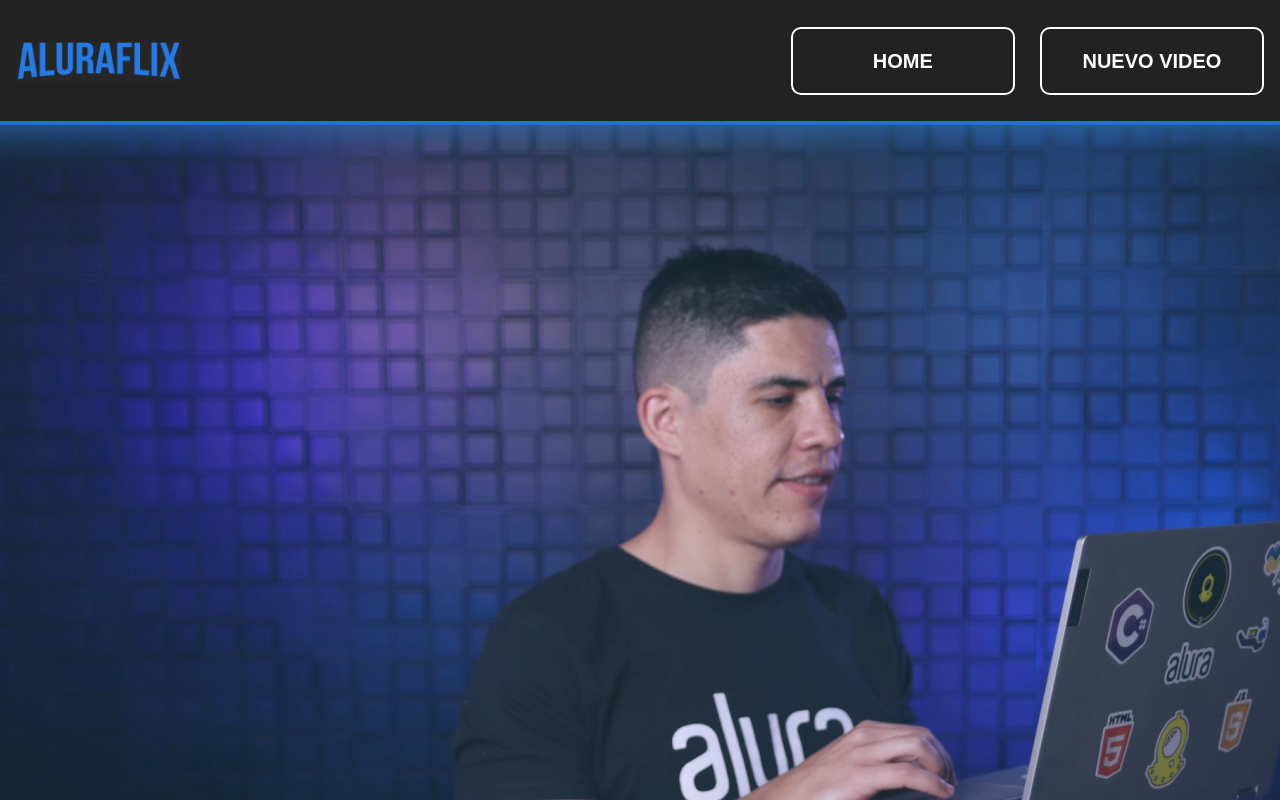
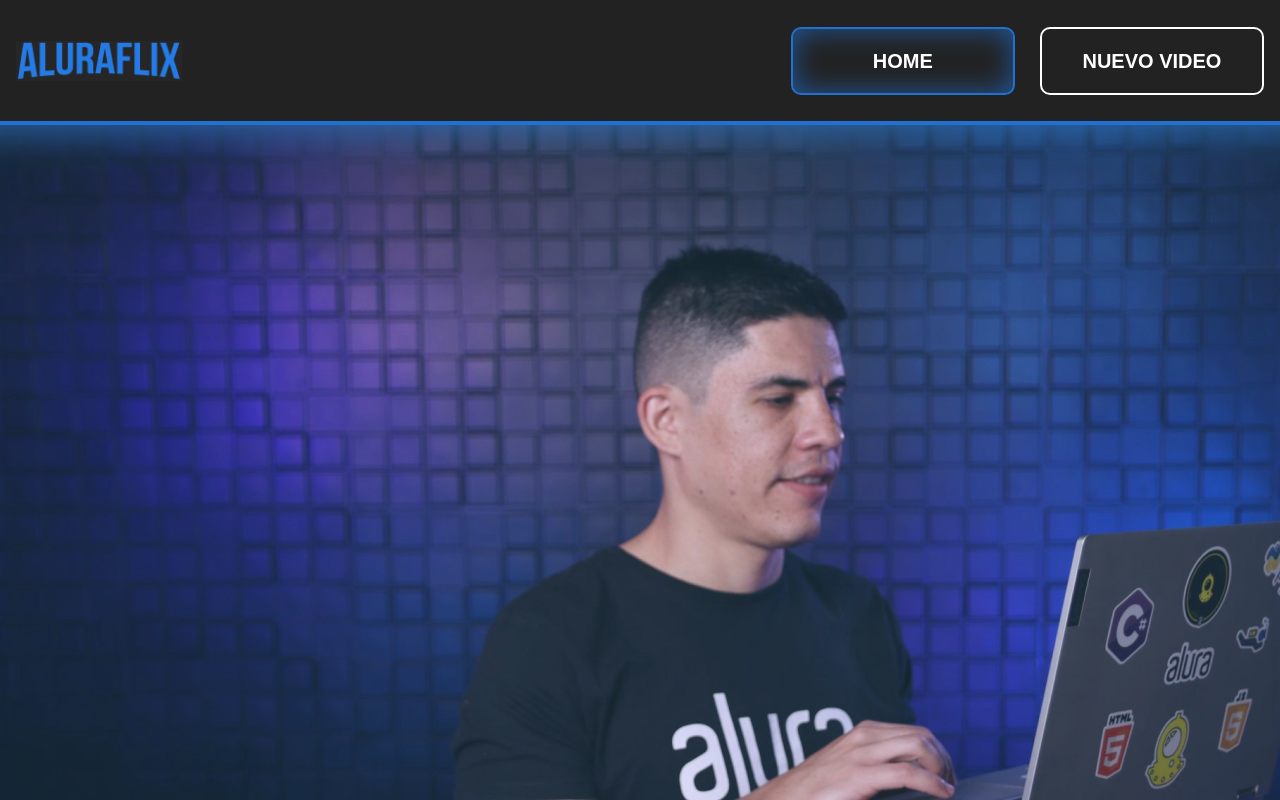
Before and after one commit to javiermontescarrera/aluraflix-javiermontes, a React (Vite) app: page / in a window 1280 px wide. Shown: the top 800 px of the page. Built offline with nearby package versions, Linux system fonts and the light colour scheme.

Commit message:
feat: Add selectedButton property

```diff
--- a/src/components/Botonera/index.tsx
+++ b/src/components/Botonera/index.tsx
@@ -4,7 +4,7 @@ import BotoneraLink from "../BotoneraLink";
 const Botonera = () => {
     return (
         <section className={styles.botonera}>
-            <BotoneraLink url="/">HOME</BotoneraLink>
+            <BotoneraLink url="/" selectedButton>HOME</BotoneraLink>
             <BotoneraLink url="/nuevo-video">NUEVO VIDEO</BotoneraLink>
         </section>
     )
--- a/src/components/BotoneraLink/index.tsx
+++ b/src/components/BotoneraLink/index.tsx
@@ -2,10 +2,19 @@ import { Link } from "react-router-dom";
 import styles from "./BotoneraLink.module.css";
 import { PropsWithChildren } from "react";
 
-const BotoneraLink = (props: PropsWithChildren<{url: string}>) => {
-    const { url, children } = props
+const BotoneraLink = (props: PropsWithChildren<{url: string, selectedButton?: boolean, innerShadow?: boolean}>) => {
+    const { url, selectedButton, children } = props
     return (
-        <Link to={url} className={styles.link}>
+        <Link
+            to={url}
+            className={styles.link}
+            style={
+                    {
+                        borderColor: `${(!selectedButton)?"var(--blanco)":"var(--azul)"}` ,
+                        boxShadow: `${(!selectedButton)?"none":"inset 0px 0px 29px 0px rgba(34, 113, 209, 0.7)"}`
+                    }
+                }
+        >
             {children}
         </Link>
     )
--- a/src/index.css
+++ b/src/index.css
@@ -18,6 +18,7 @@
   --blanco:#ffffff;
   --negro:#222;
   --gris:#e2e2e2;
+  --azul:#2271D1;
 }
 body {
   margin: 0;
```
